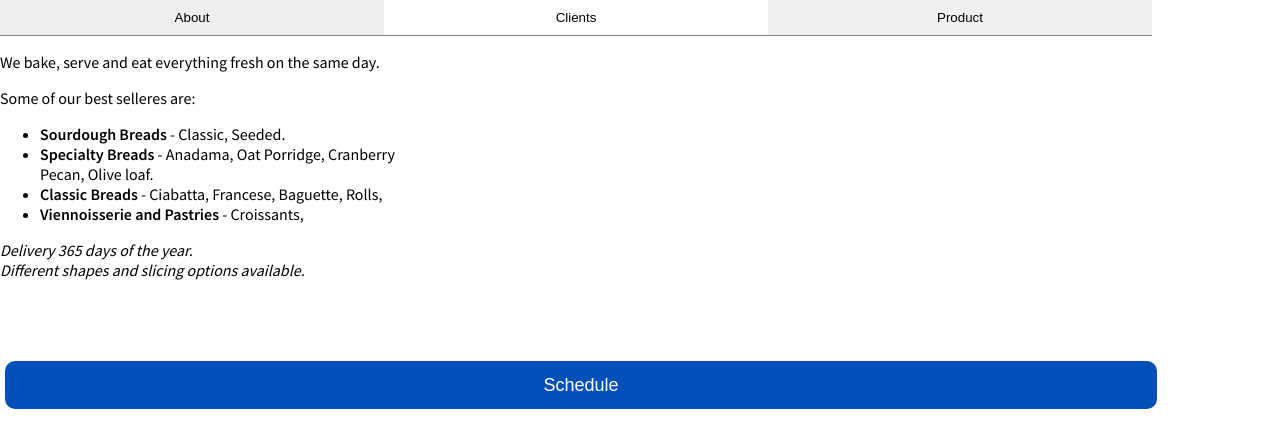
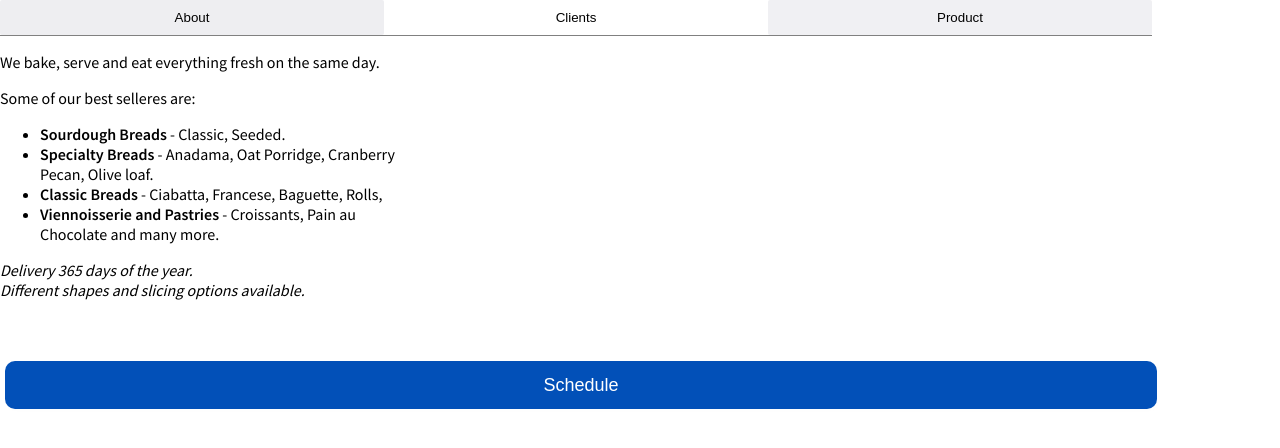
Before and after one commit to adriandifelice/pdaland, a Next.js app: page /components/cardComponent in a window 1280 px wide. Both pictures are taken after a click on the element "Product". Shown: the top 448 px of the page. Built offline with nearby package versions, Linux system fonts and the light colour scheme.

Commit message:
product text

```diff
--- a/pages/components/cardComponent.js
+++ b/pages/components/cardComponent.js
@@ -27,7 +27,7 @@ const CardComponent = () => {
                        <li><b>Sourdough Breads</b> - Classic, Seeded.</li>
                        <li><b>Specialty Breads</b> - Anadama, Oat Porridge, Cranberry Pecan, Olive loaf.</li>
                        <li><b>Classic Breads</b> - Ciabatta, Francese, Baguette, Rolls, </li>
-                       <li><b>Viennoisserie and Pastries</b> - Croissants, </li>
+                       <li><b>Viennoisserie and Pastries</b> - Croissants, Pain au Chocolate and many more. </li>
                      </ul>
                      <p><i>Delivery 365 days of the year.</i><br></br><i>Different shapes and slicing options available.</i></p>
                   </div>
```
